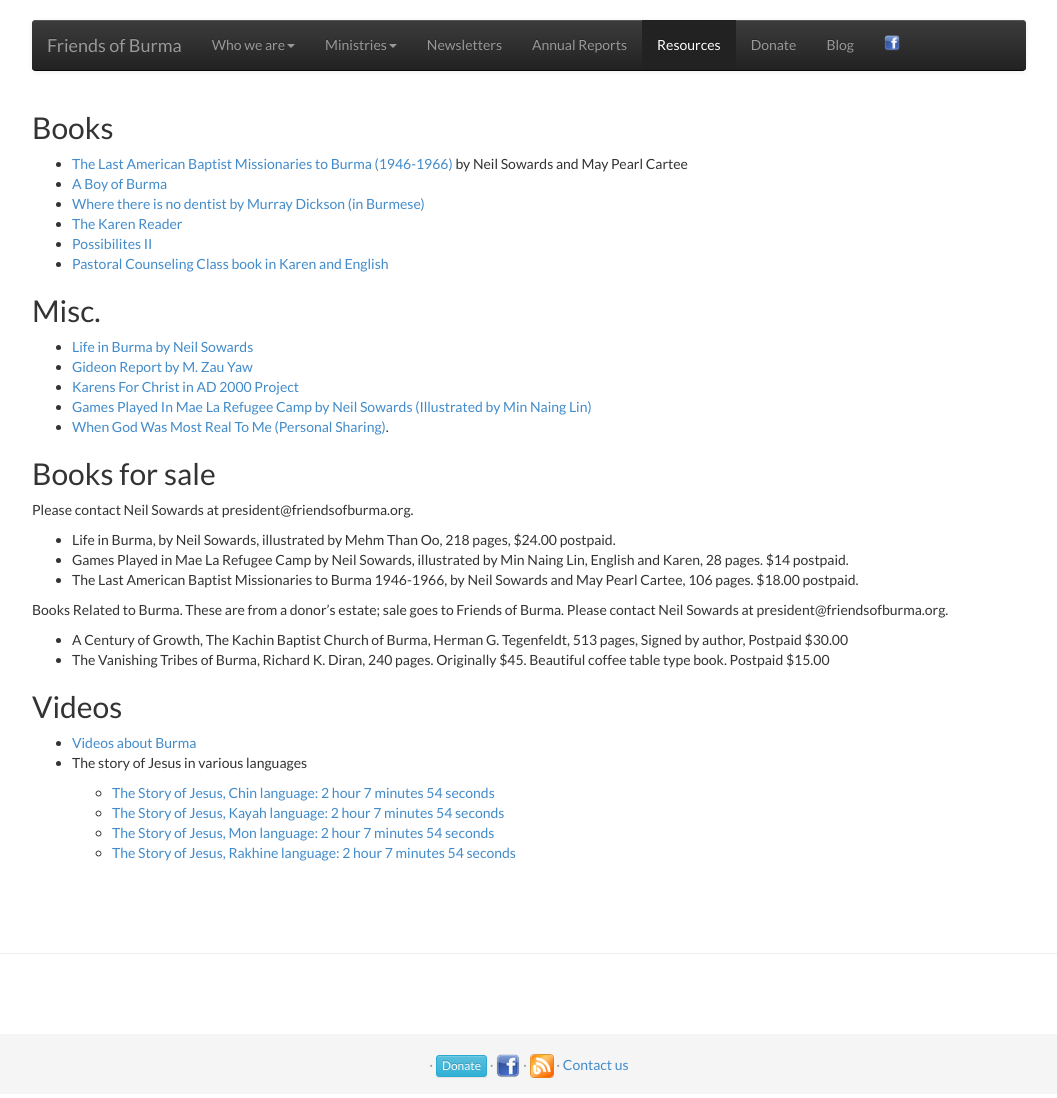
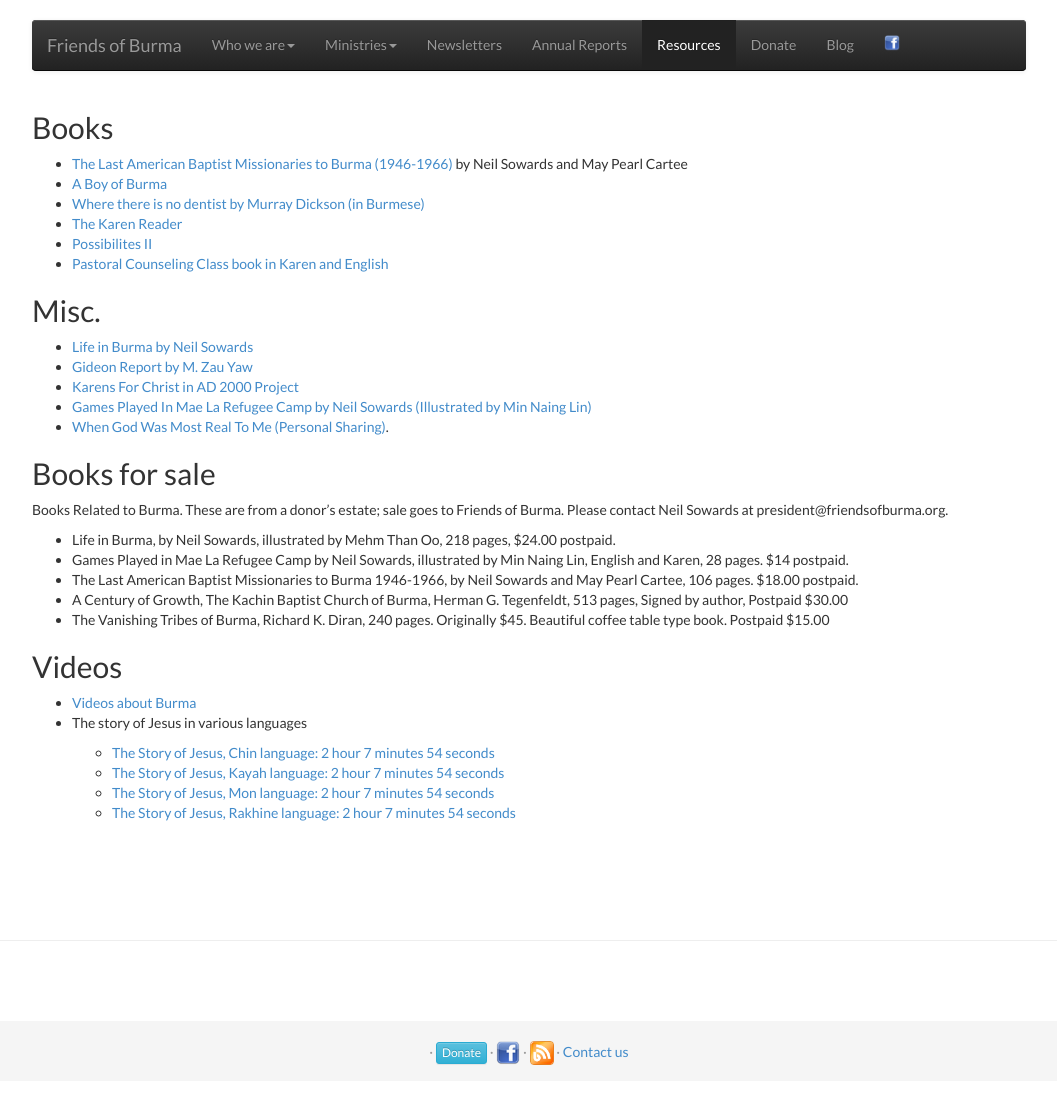
Before and after one commit to friendsofburma/friendsofburma.github.io, a Jekyll site: the page built from _pages/resources.md, in a window 1280 px wide. Shown: the whole page, without its empty margins (111-1168 px from the left). Built offline with Jekyll 4.4.1, drawn with Linux system fonts in a browser that asks for light colours.

Commit message:
books for sale.

```diff
--- a/_pages/resources.md
+++ b/_pages/resources.md
@@ -27,14 +27,11 @@ permalink: /resources/
 
 ## Books for sale
 
-Please contact Neil Sowards at president@friendsofburma.org.
+Books Related to Burma. These are from a donor’s estate; sale goes to Friends of Burma. Please contact Neil Sowards at president@friendsofburma.org.
 
 - Life in Burma, by Neil Sowards, illustrated by Mehm Than Oo, 218 pages, $24.00 postpaid.
 - Games Played in Mae La Refugee Camp by Neil Sowards, illustrated by Min Naing Lin, English and Karen, 28 pages. $14 postpaid.
 - The Last American Baptist Missionaries to Burma 1946-1966, by Neil Sowards and May Pearl Cartee, 106 pages. $18.00 postpaid.
-
-Books Related to Burma. These are from a donor’s estate; sale goes to Friends of Burma. Please contact Neil Sowards at president@friendsofburma.org.
-
 - A Century of Growth, The Kachin Baptist Church of Burma, Herman G. Tegenfeldt,  513 pages, Signed by author, Postpaid $30.00
 - The Vanishing Tribes of Burma, Richard K. Diran, 240 pages. Originally $45.  Beautiful coffee table type book.  Postpaid $15.00
 
```
